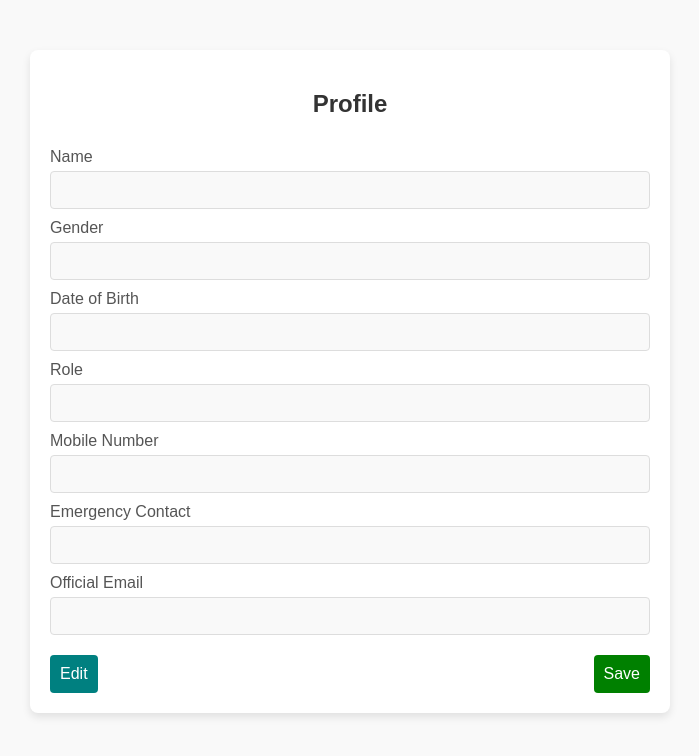
After one commit to Adithya1703/CarPool_LiftLoop, a Flask app: template templates/profile.html in a window 1280 px wide. The commit adds this page. Shown: the top 756 px of the page, without its empty margins (290-989 px from the left). Run offline with Flask 3, Linux system fonts and the light colour scheme; the template is opened without the code that fills it, so the values that code supplies are empty.

Commit message:
removed post_ride html and added other files with updates

```diff
--- a/app.py
+++ b/app.py
@@ -11,6 +11,12 @@ app.secret_key = "0123456789"
 @app.route("/")
 def home():
     return render_template("login.html")
+
+@app.route('/main_page')
+def main_page():
+    if "user" not in session:
+        return redirect(url_for("login"))  # Redirect to login if not logged in
+    return render_template("main.html", user=session["user"])
 
 @app.route("/login", methods=["POST"])
 def login():
@@ -53,6 +59,14 @@ def login():
     except Exception as e:
         return render_template("login.html", error=f"An error occurred: {str(e)}")  # Re-render login page with error
 
+@app.route("/logout")
+def logout():
+    # Clear the user session
+    session.clear()
+    # Redirect to the login page
+    return redirect(url_for("home"))
+
+
 @app.route('/signup', methods=['GET'])
 def signup_page():
     return render_template('signup.html')
@@ -81,7 +95,8 @@ def signup():
         "Mobile Number": data["mobileNumber"],
         "Emergency Contact": data["emergencyContact"],
         "Official Email": data["officialEmail"],
-        "Hashed Password": hashed_password.decode('utf-8')  # Store as a readable string
+        "Hashed Password": hashed_password.decode('utf-8'), # Store as a readable string
+        "Vehicles": data.get("vehicles", [])  # Defaults to an empty list if no vehicles are provided
     }
 
     # Save to Excel
@@ -98,25 +113,64 @@ def signup():
     return jsonify({"message": "Signup successful and data saved to Excel!"}), 200
 
 
-@app.route("/app/main")
-def main_page():
-    # Ensure the user is logged in
+@app.route("/profile", methods=["GET", "POST"])
+def profile():
     if "user" not in session:
-        return redirect(url_for("home"))
+        return redirect("/")
 
-    # Pass the logged-in user data to the main.html template
-    return render_template("main.html", user=session["user"])
+    if request.method == "POST":
+        try:
+            # Load the Excel file
+            df = pd.read_excel(EXCEL_FILE)
 
+            # Find the user's row based on email
+            email = session["user"]["email"]
+            user_index = df[df["Official Email"] == email].index[0]
 
-@app.route("/profile")
-def profile():
-    # Ensure the user is logged in
-    if "user" not in session:
-        return jsonify({"message": "User not logged in."}), 401
+            # Update the user's details
+            df.at[user_index, "Name"] = request.form.get("name")
+            df.at[user_index, "Gender"] = request.form.get("gender")
+            df.at[user_index, "Date of Birth"] = request.form.get("dob")
+            df.at[user_index, "Role"] = request.form.get("role")
+            df.at[user_index, "Mobile Number"] = request.form.get("phone")
+            df.at[user_index, "Emergency Contact"] = request.form.get("emergencyContact")
 
-    # Return the logged-in user's data as JSON
-    return jsonify(session["user"])
+            # Save the updated data to the Excel file
+            df.to_excel(EXCEL_FILE, index=False)
 
+            # Update the session with the new data
+            session["user"] = {
+                "name": request.form.get("name"),
+                "gender": request.form.get("gender"),
+                "dob": request.form.get("dob"),
+                "role": request.form.get("role"),
+                "phone": request.form.get("phone"),
+                "emergencyContact": request.form.get("emergencyContact"),
+                "email": email
+            }
+
+            return redirect("/profile")
+
+        except PermissionError:
+            error_message = "File is open or permission denied. Please close the file and try again."
+            return render_template("profile.html", user=session["user"], error=error_message)
+
+        except Exception as e:
+            error_message = f"An error occurred: {e}"
+            return render_template("profile.html", user=session["user"], error=error_message)
+
+    # GET request: Fetch user details from the Excel file
+    try:
+        df = pd.read_excel(EXCEL_FILE)
+        email = session["user"]["email"]
+        user = df[df["Official Email"] == email].to_dict(orient="records")[0]
+
+        return render_template("profile.html", user=user)
+
+    except FileNotFoundError:
+        return render_template("profile.html", error="Data file not found. Please try again later.")
+    except Exception as e:
+        return render_template("profile.html", error=f"An error occurred: {e}")
 
 # Route for finding a ride
 @app.route("/find_ride", methods=["GET", "POST"])
@@ -136,5 +190,7 @@ def post_ride():
         return jsonify({"message": "Ride posted successfully!"})
     return render_template("post_ride.html")
 
+
+
 if __name__ == "__main__":
     app.run(debug=True)
--- a/templates/index.html
+++ b/templates/index.html
@@ -13,7 +13,6 @@
             <ul class="nav flex-column mt-4">
                 <li class="nav-item"><a href="/" class="nav-link text-white">Home</a></li>
                 <li class="nav-item"><a href="/profile" class="nav-link text-white">Profile</a></li>
-                <li class="nav-item"><a href="/find_ride" class="nav-link text-white">Find a Ride</a></li>
                 <li class="nav-item"><a href="/logout" class="nav-link text-white">Logout</a></li>
             </ul>
         </nav>
--- a/templates/login.html
+++ b/templates/login.html
@@ -100,7 +100,7 @@
 
         <!-- Signup and Forgot Password Links -->
         <p>
-            <a href="/signup">Sign Up</a> | <a href="/forgot-password">Forgot Password?</a>
+            <a href="/signup">Sign Up</a>
         </p>
     </div>
 </body>
--- /dev/null
+++ b/templates/profile.html
@@ -0,0 +1,126 @@
+<!DOCTYPE html>
+<html lang="en">
+<head>
+    <meta charset="UTF-8">
+    <meta name="viewport" content="width=device-width, initial-scale=1.0">
+    <title>Profile</title>
+    <style>
+        body {
+            font-family: Arial, sans-serif;
+            background-color: #f9f9f9;
+            margin: 0;
+            padding: 0;
+        }
+        .container {
+            max-width: 600px;
+            margin: 50px auto;
+            background: #ffffff;
+            padding: 20px;
+            border-radius: 8px;
+            box-shadow: 0 4px 8px rgba(0, 0, 0, 0.1);
+        }
+        h2 {
+            text-align: center;
+            color: #333;
+        }
+        form {
+            display: flex;
+            flex-direction: column;
+        }
+        label {
+            margin: 10px 0 5px;
+            color: #555;
+        }
+        input {
+            padding: 10px;
+            border: 1px solid #ddd;
+            border-radius: 4px;
+            font-size: 14px;
+            background: #f9f9f9;
+            pointer-events: none;
+        }
+        input.editable {
+            background: white;
+            pointer-events: auto;
+        }
+        .btn {
+            margin-top: 20px;
+            padding: 10px;
+            background-color: teal;
+            color: white;
+            border: none;
+            border-radius: 4px;
+            cursor: pointer;
+            font-size: 16px;
+        }
+        .btn:hover {
+            background-color: darkcyan;
+        }
+        .error {
+            color: red;
+            text-align: center;
+            margin-top: 10px;
+        }
+        .buttons {
+            display: flex;
+            justify-content: space-between;
+        }
+        .btn-save {
+            background-color: green;
+        }
+        .btn-save:hover {
+            background-color: darkgreen;
+        }
+    </style>
+</head>
+<body>
+    <div class="container">
+        <h2>Profile</h2>
+        <form id="profileForm" method="POST" action="/profile">
+            <label for="name">Name</label>
+            <input type="text" id="name" name="name" value="{{ user['Name'] }}" readonly>
+
+            <label for="gender">Gender</label>
+            <input type="text" id="gender" name="gender" value="{{ user['Gender'] }}" readonly>
+
+            <label for="dob">Date of Birth</label>
+            <input type="text" id="dob" name="dob" value="{{ user['Date of Birth'] }}" readonly>
+
+            <label for="role">Role</label>
+            <input type="text" id="role" name="role" value="{{ user['Role'] }}" readonly>
+
+            <label for="phone">Mobile Number</label>
+            <input type="text" id="phone" name="phone" value="{{ user['Mobile Number'] }}" readonly>
+
+            <label for="emergencyContact">Emergency Contact</label>
+            <input type="text" id="emergencyContact" name="emergencyContact" value="{{ user['Emergency Contact'] }}" readonly>
+
+            <label for="email">Official Email</label>
+            <input type="email" id="email" name="email" value="{{ user['Official Email'] }}" readonly>
+
+            <div class="buttons">
+                <button type="button" class="btn" id="editButton" onclick="enableEdit()">Edit</button>
+                <button type="submit" class="btn btn-save" id="saveButton" disabled>Save</button>
+            </div>
+        </form>
+        {% if error %}
+            <p class="error">{{ error }}</p>
+        {% endif %}
+    </div>
+
+    <script>
+        function enableEdit() {
+            // Enable all form fields
+            const fields = document.querySelectorAll("#profileForm input");
+            fields.forEach(field => {
+                field.classList.add("editable");
+                field.readOnly = false;
+            });
+
+            // Enable the Save button
+            document.getElementById("saveButton").disabled = false;
+            document.getElementById("editButton").disabled = true;
+        }
+    </script>
+</body>
+</html>
```
Also changed, not shown: templates/main.html (+18 -3 lines), templates/post_ride.html (deleted, +0 -20 lines), templates/signup.html (+110 -0 lines), 1 other file.
